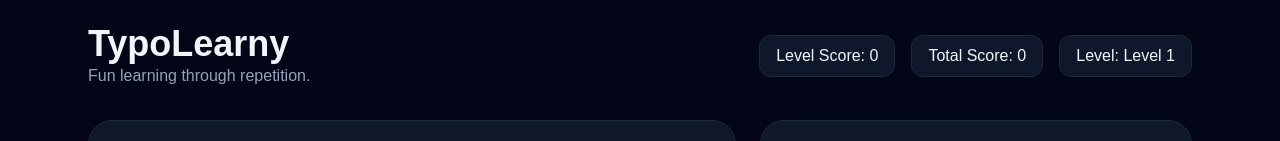
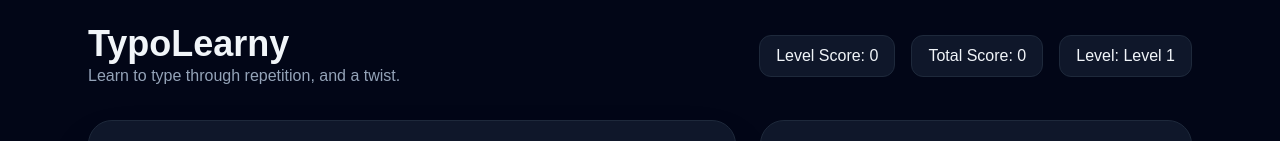
Before and after one commit to kennyboreham-create/TypoLearny, a website: page VSTEst/public/index.html in a window 1280 px wide. Shown: the top 141 px of the page. Drawn offline with nearby package versions, Linux system fonts and the light colour scheme.

Commit message:
Update index.html

```diff
--- a/VSTEst/public/index.html
+++ b/VSTEst/public/index.html
@@ -19,7 +19,7 @@
       <header class="flex flex-col gap-4 md:flex-row md:items-center md:justify-between">
         <div>
           <h1 class="text-4xl font-bold">TypoLearny</h1>
-          <p class="text-slate-400">Fun learning through repetition.</p>
+          <p class="text-slate-400">Learn to type through repetition, and a twist.</p>
         </div>
         <div class="flex items-center gap-4">
           <div class="rounded-xl border border-slate-800 bg-slate-900 px-4 py-2">Level Score: <span id="score">0</span></div>
```
